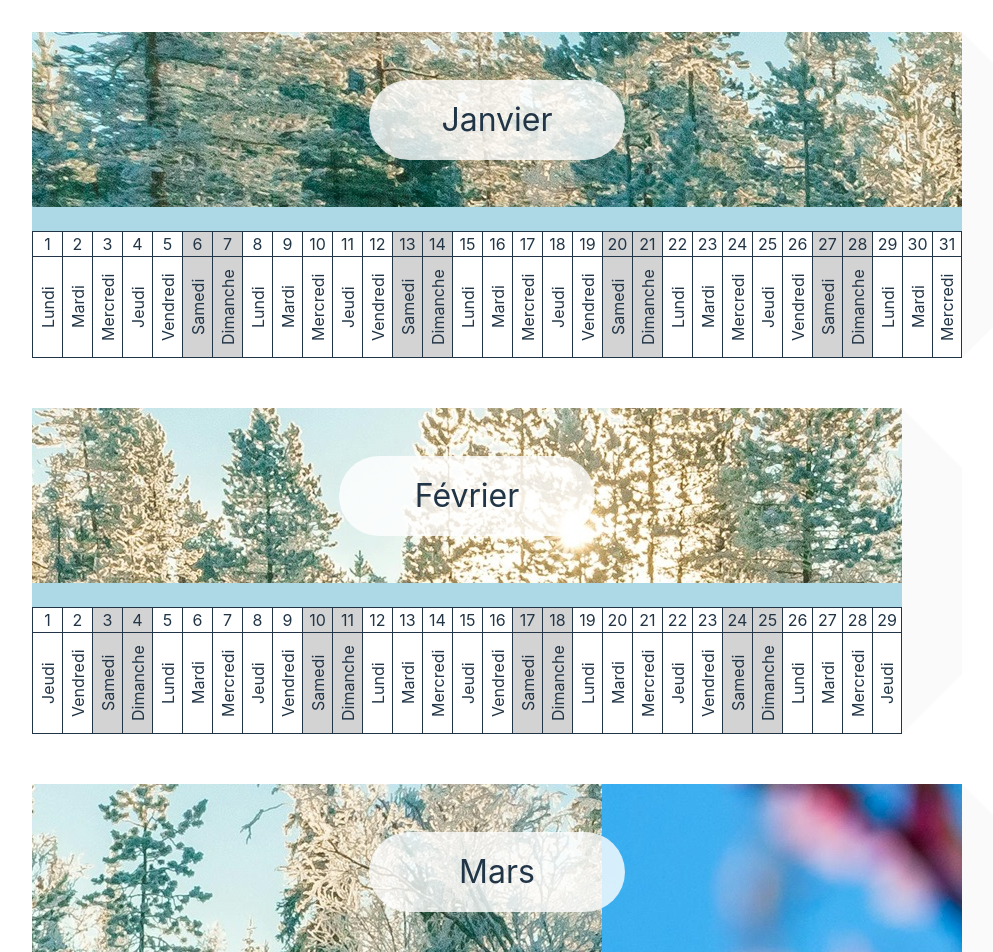
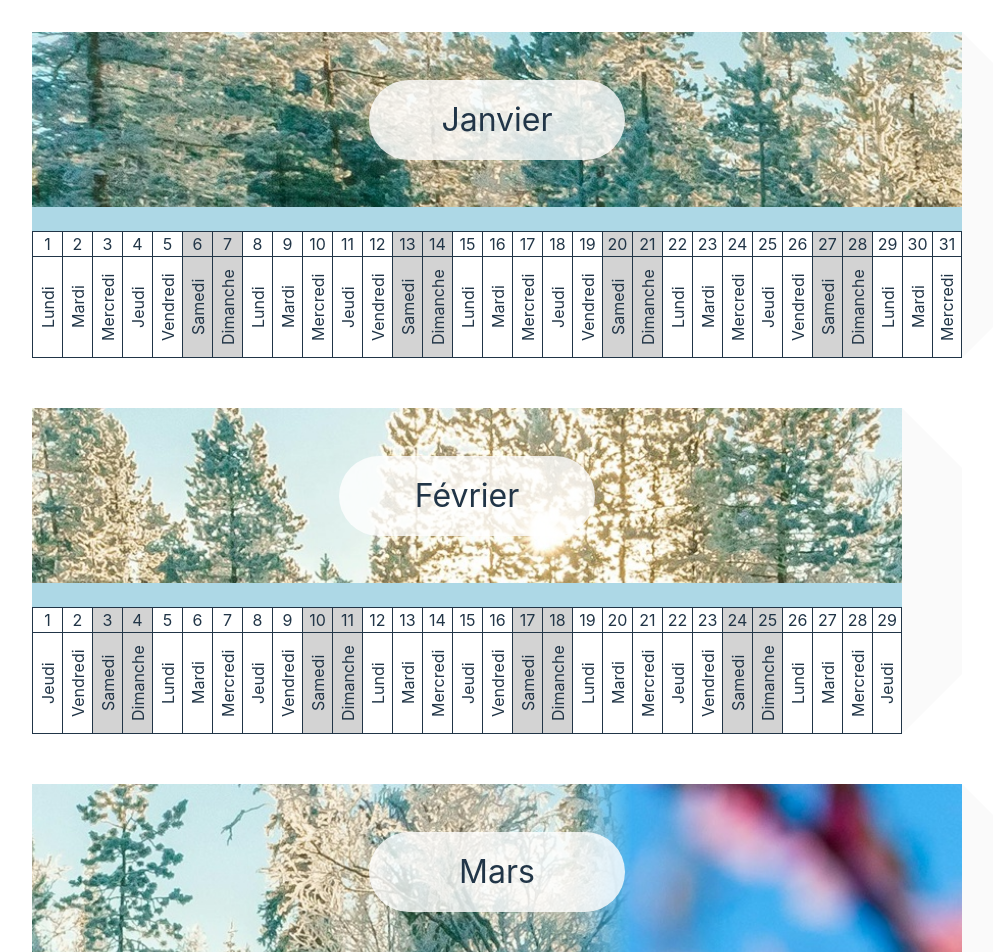
Before and after one commit to sarod/timeline, a React (Vite) app: page / in a window 1280 px wide. Shown: the top 952 px of the page, without its empty margins (62-1055 px from the left). Built offline with nearby package versions, Linux system fonts and the light colour scheme.

Commit message:
feat: season image blending

```diff
--- a/src/components/TimelineHtml.css
+++ b/src/components/TimelineHtml.css
@@ -14,6 +14,7 @@
 .timeline-month {
   display: flex;
   flex-direction: column;
+  width: calc(var(--month-days) * var(--day-width));
 }
 
 .timeline-month-tongue {
@@ -45,19 +46,58 @@
   width: 100%;
 }
 .season-images-container {
+  display: block;
   position: absolute;
   z-index: 0;
   width: 100%;
   height: 100%;
 }
 
-.season-images-container {
-  display: flex;
-  flex-direction: row;
+.season-image-container {
+  position: absolute;
+  height: 100%;
+  overflow: hidden;
+  left: calc(var(--day-width) * var(--fragment-first-month-day));
+  width: calc(var(--day-width) * var(--fragment-days));
+}
+
+/* First of 2 season fragments in month*/
+.season-image-container:first-child:nth-last-child(2) {
+  width: calc(
+    var(--day-width) * var(--fragment-days) + 0.5 * var(--season-blending-width)
+  );
+  /**  mask-image: linear-gradient(
+    90deg,
+    rgb(0 0 0 / 100%)
+      calc(var(--day-width) * var(--fragment-days) - var(--season-blending-width)),
+    rgb(0 0 0 / 0%) calc(var(--day-width) * var(--fragment-days) + 0.5 * var(--season-blending-width))
+  );*/
+}
+
+/* Second of 2 season fragments in month*/
+.season-image-container:nth-child(2):nth-last-child(1) {
+  left: calc(
+    var(--day-width) * var(--fragment-first-month-day) - 0.5 *
+      var(--season-blending-width)
+  );
+  width: calc(
+    var(--day-width) * var(--fragment-days) + 0.5 * var(--season-blending-width)
+  );
+  mask-image: linear-gradient(
+    90deg,
+    rgb(0 0 0 / 0%) 0px,
+    rgb(0 0 0 / 100%) calc(var(--season-blending-width))
+  );
 }
 
 .season-image {
-
+  left: calc(
+    var(--day-width) * -1 * var(--fragment-first-season-day) -
+      var(--season-blending-width)
+  );
+  position: absolute;
+  /* width must be at least large as the full season without stretching too much the image*/
+  width: calc(var(--day-width) * 100 + var(--season-blending-width));
 }
 
 .month-name {
@@ -74,6 +114,10 @@
   flex-direction: row;
 }
 
+.season-bar-fragment {
+  width: calc(var(--day-width) * var(--fragment-days));
+}
+
 .days-container {
   display: flex;
   flex-direction: row;
@@ -86,6 +130,8 @@
   border-left: 1px solid;
   border-right: 0px;
   display: grid;
+  width: var(--day-width);
+  min-width: var(--day-width);
 }
 .day:last-of-type {
   border-right: 1px solid;
--- a/src/components/TimelineHtml.tsx
+++ b/src/components/TimelineHtml.tsx
@@ -3,20 +3,35 @@ import "./TimelineHtml.css";
 import { TimelineYear } from "../model/timeline-year";
 import { TimelineDay } from "../model/timeline-day";
 import { SeasonStyles } from "./SeasonStyles";
+import { SeasonFragment } from "../model/timeline-month";
 
-
-const dayWidth = 30;
-const dayWidthUnit = "px";
-
-export function TimelineHtml({timelineYear, seasonStyles}: { timelineYear: TimelineYear, seasonStyles: SeasonStyles }) {
+export function TimelineHtml({
+  timelineYear,
+  seasonStyles,
+}: {
+  timelineYear: TimelineYear;
+  seasonStyles: SeasonStyles;
+}) {
   return (
-    <div className="timeline-year">
+    <div
+      className="timeline-year"
+      style={
+        {
+          "--day-width": "30px",
+          "--season-blending-width": "60px",
+        } as React.CSSProperties
+      }
+    >
       {timelineYear.months.map((month) => {
         return (
           <div key={month.name} className="timeline-month-container">
             <div
               className="timeline-month"
-              style={{ width: daysWidth(month.days.length)}}
+              style={
+                {
+                  "--month-days": month.days.length,
+                } as React.CSSProperties
+              }
             >
               <div className="month-header">
                 <div className="season-images-container">
@@ -24,21 +39,11 @@ export function TimelineHtml({timelineYear, seasonStyles}: { timelineYear: Timel
                     <div
                       key={fragment.seasonId}
                       className="season-image-container"
-                      style={{
-                        width: daysWidth(fragment.fragmentLength),
-                        height: "100%",
-                        overflow: "hidden",
-                      }}
+                      style={fragmentCssVariables(fragment)}
                     >
                       <img
                         src={seasonStyles[fragment.seasonId].imageUrl}
                         className="season-image"
-                        style={{
-                          left: daysWidth(-fragment.firstSeasonDay),
-                          position: "relative",
-                          /* width must be at least large as the full season without stretching too much the image*/
-                          width: daysWidth(100),
-                        }}
                       />
                     </div>
                   ))}
@@ -51,25 +56,19 @@ export function TimelineHtml({timelineYear, seasonStyles}: { timelineYear: Timel
                 {month.seasonFragments.map((fragment) => (
                   <div
                     key={fragment.seasonId}
-                    className="season-fragment"
+                    className="season-bar-fragment"
                     style={{
-                      width: daysWidth(fragment.fragmentLength),
+                      ...fragmentCssVariables(fragment),
                       backgroundColor: seasonStyles[fragment.seasonId].color,
                     }}
                   ></div>
                 ))}
               </div>
-              <div className="days-container"
-
-              >
+              <div className="days-container">
                 {month.days.map((day) => (
                   <div
                     key={day.dayOfMonth}
                     className={"day" + (isWeekEnd(day) ? " weekend" : "")}
-                    style={{
-                      width: daysWidth(1),
-                      minWidth: daysWidth(1)
-                    }}
                   >
                     <div className="day-of-month">{day.dayOfMonth}</div>
                     <div className="day-of-week">{day.dayOfWeekName}</div>
@@ -91,11 +90,14 @@ export function TimelineHtml({timelineYear, seasonStyles}: { timelineYear: Timel
   );
 }
 
+function fragmentCssVariables(fragment: SeasonFragment): React.CSSProperties {
+  return {
+    "--fragment-days": fragment.fragmentLength,
+    "--fragment-first-month-day": fragment.firstMonthDay,
+    "--fragment-first-season-day": fragment.firstSeasonDay,
+  } as React.CSSProperties;
+}
+
 function isWeekEnd(day: TimelineDay): boolean {
   return day.dayOfWeekIndex == 0 || day.dayOfWeekIndex == 6;
 }
-
-
-function daysWidth(days: number) {
-  return (dayWidth * days).toString() + dayWidthUnit;
-}
--- a/src/model/timeline-month.ts
+++ b/src/model/timeline-month.ts
@@ -6,12 +6,14 @@ import { range } from "./range";
 import { capitalizeFirstLetter } from "./util/capitalizeFirstLetter";
 import { Season } from "./season";
 
-interface SeasonFragment {
+export interface SeasonFragment {
   seasonId: string;
   /* Number of days of this season in the month*/
   fragmentLength: number;
   /* Which season day matches the first day of the fragmen*/
   firstSeasonDay: number;
+  /* First Month day of the fragment 0 if fragment starts on first day of month*/
+  firstMonthDay: number;
 }
 
 export interface TimelineMonth  {
@@ -66,6 +68,7 @@ function seasonsFragmentsForMonth(
           fragmentStartDay <= season.startDayOfYearIndex
             ? 0
             : fragmentStartDay - season.startDayOfYearIndex + 1,
+            firstMonthDay: fragmentStartDay - firstDayOfMonth
       };
     });
 }
```
